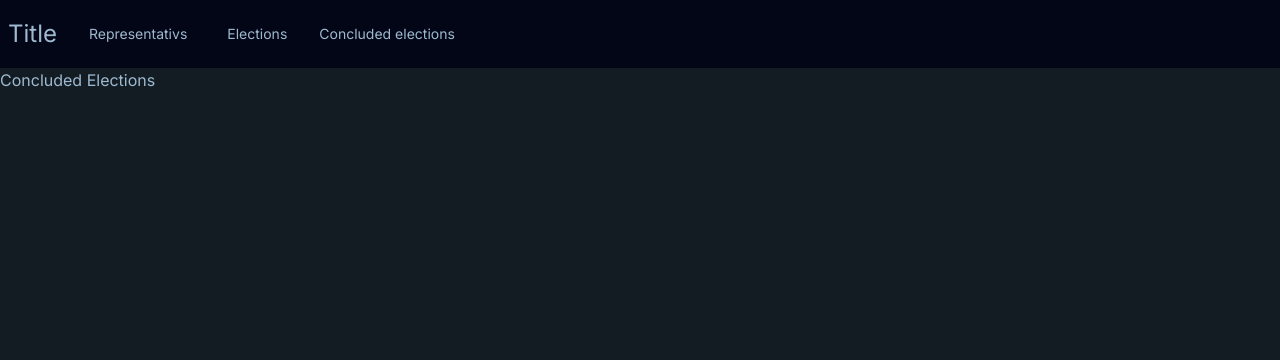
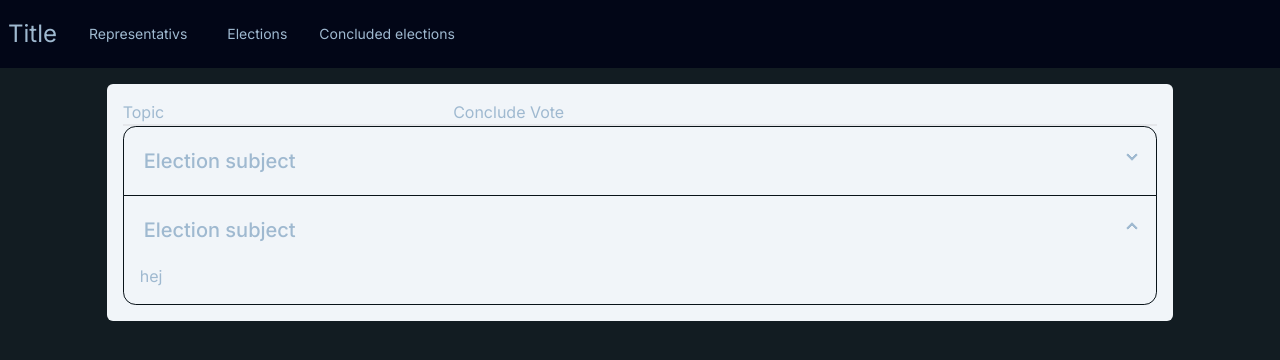
Before and after one commit to martensoderlind/Final-weekend-assignment, a Next.js app: page /concluded-elections in a window 1280 px wide. Shown: the top 360 px of the page. Built offline with nearby package versions, Linux system fonts and the light colour scheme.

Commit message:
display the new components

```diff
--- a/src/app/(main)/concluded-elections/page.tsx
+++ b/src/app/(main)/concluded-elections/page.tsx
@@ -1,3 +1,13 @@
+import ConcludedElection from "@/features/elections/components/concluded-election";
+import ConcludedElectionBoard from "@/features/elections/components/concluded-election-board";
+
 export default function page() {
-  return <div>Concluded Elections</div>;
+  return (
+    <>
+      <ConcludedElectionBoard>
+        <ConcludedElection />
+        <ConcludedElection />
+      </ConcludedElectionBoard>
+    </>
+  );
 }
```
